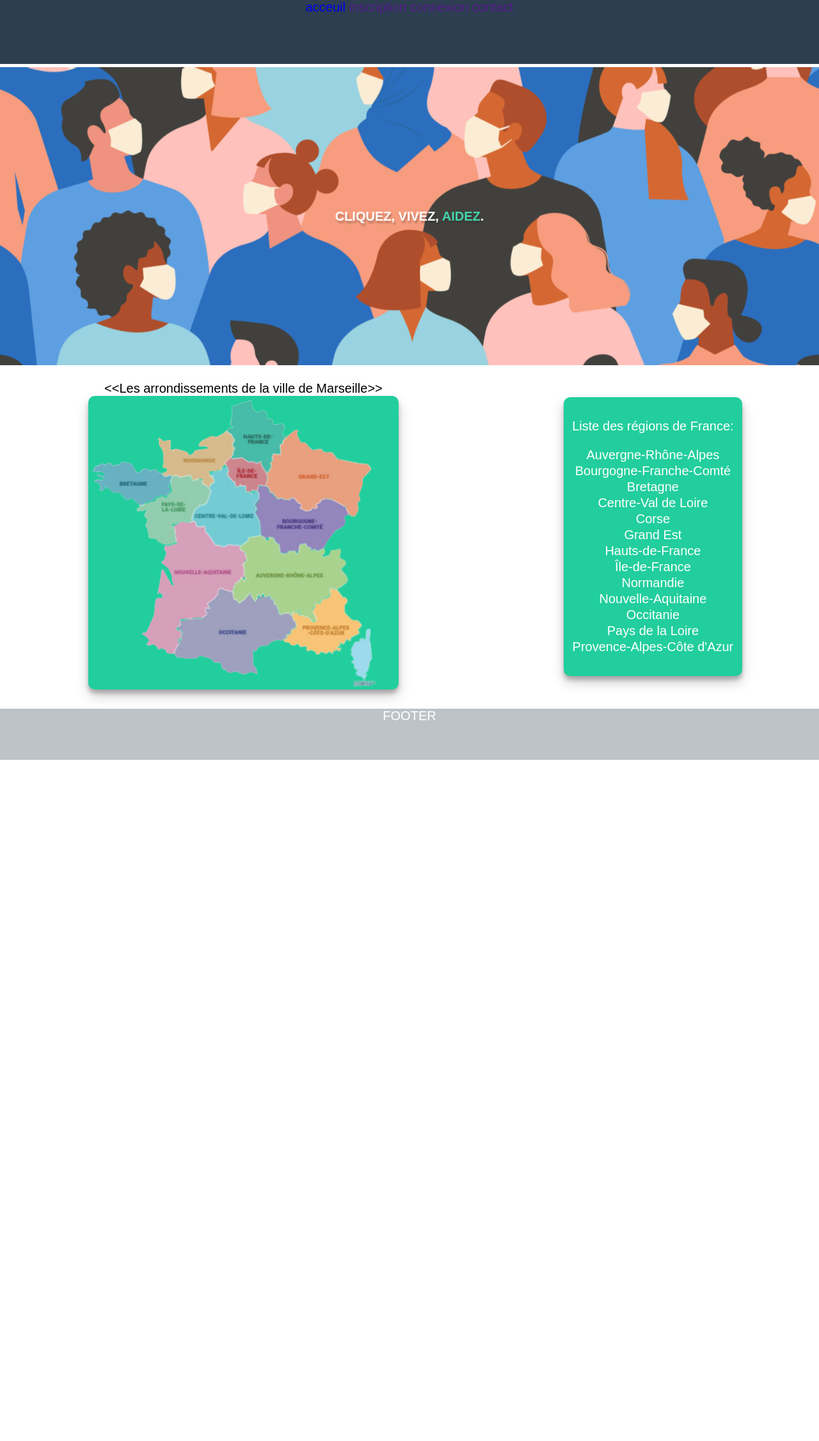
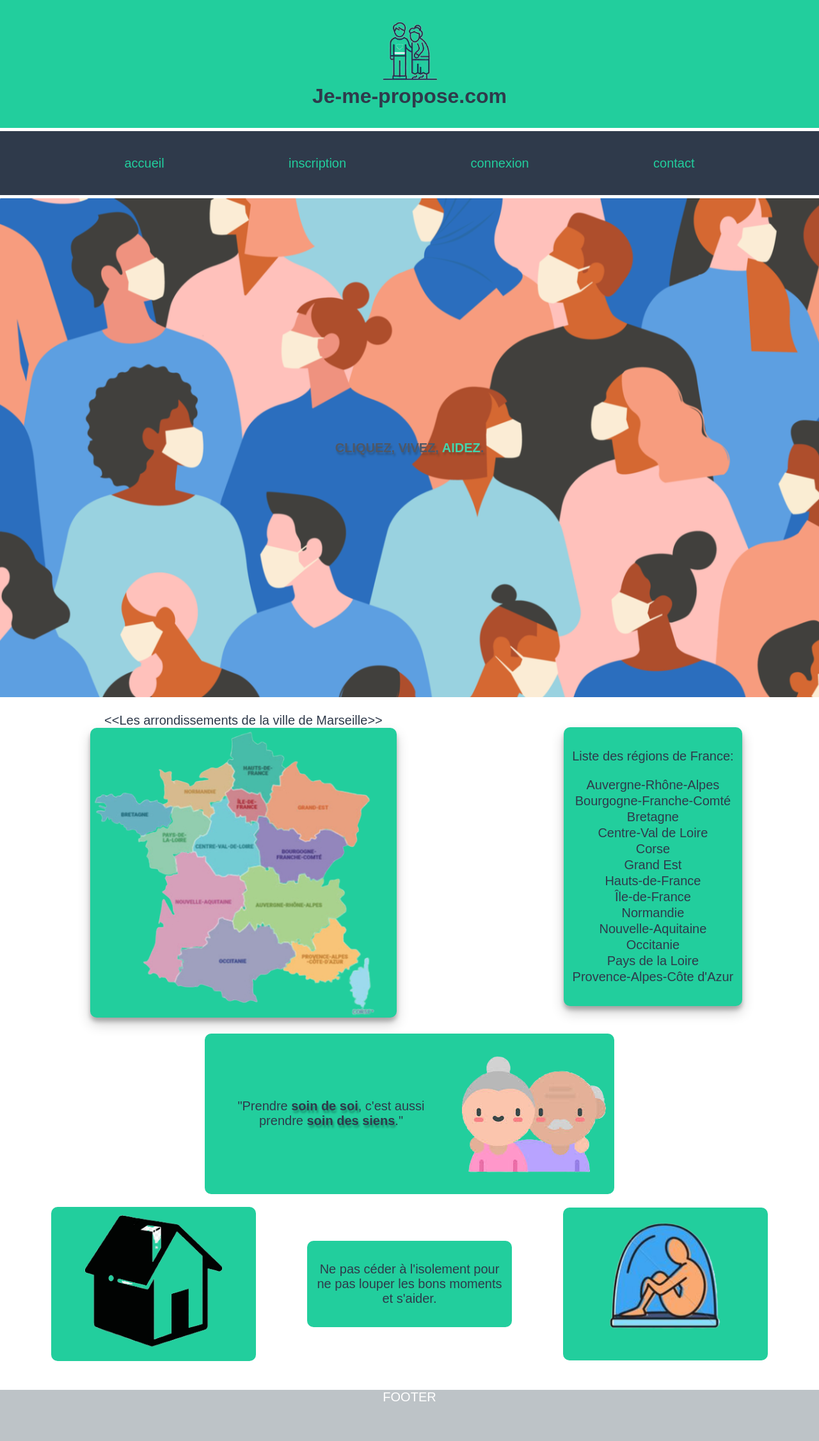
Before and after one commit to olivier-crozet/je_me_propose, a PHP site: page / in a window 1280 px wide. Shown: the whole page at 64% size. Before the commit the page ends 1188 px from the top, so only its background shows below. Run offline with PHP 8.4, Linux system fonts and the light colour scheme.

Commit message:
add img accueil et déco

```diff
--- a/css/index.css
+++ b/css/index.css
@@ -1,5 +1,7 @@
 /*MISE EN PAGE*/
-
+*{
+    box-sizing: border-box;
+}
 html, body{
     margin: 0;
     padding: 0;
@@ -8,8 +10,11 @@ body{
     display: flex;
     flex-direction: column;
     min-height: 100vh;
+    font-family: arial, sans-serif;
 }
-
+body p, li, blockquote{
+    color:var(--secondaryColor);
+}
 
 .block-accueil{
     text-align: center;
@@ -17,9 +22,13 @@ body{
     font-size: 20px;
     font-family:arial;
 }
+.header-logo-title{
+    background-color: var(--primaryColor);
+    grid-area: header-1;
+}
 
 header{
-    background-color: #2c3e50;
+    background-color: var(--secondaryColor);
     grid-area: header;
 }
 article{
@@ -50,8 +59,9 @@ footer{
         display: grid;
         grid-gap:5px;
         grid-template-columns: 1fr;
-        grid-template-rows: 100px  2fr 2fr  100px;
+        grid-template-rows: 200px 100px  100vh 2fr  100px;
         grid-template-areas:
+            "header-1"
             "header "
             "article "
             "aside "
@@ -66,8 +76,9 @@ footer{
         display: grid;
         grid-gap:5px;
         grid-template-columns: 1fr;
-        grid-template-rows: 100px  2fr 2fr  100px;
+        grid-template-rows: 200px 100px  100vh 2fr  100px;
         grid-template-areas:
+            "header-1"
             "header "
             "article "
             "aside "
@@ -79,11 +90,32 @@ footer{
 
 }
 /*HEADER*/
-
+.header-logo-title{
+    display: flex;
+    flex-direction: column;
+    justify-content: center;
+    align-items: center;
+}
+.header-logo-title img{
+    width: 100px;
+}
+.header-logo-title h1{
+    margin: 0;
+    color: var(--secondaryColor);
+}
+header{
+    display: flex;
+    justify-content: space-evenly;
+    align-items: center;
+}
 header a{
     text-decoration: none;
+    color: var(--primaryColor);
+    transition: 0.3s;
 }
-
+header a:hover{
+    opacity:0.7;
+}
 /*ARTICLE*/
 
 article{
@@ -116,7 +148,7 @@ article span{
 }
 
 /*ASIDE*/
-aside{
+.accueil-aside-flex-container{
     display: flex;
     justify-content: space-around;
     align-items: center;
@@ -125,7 +157,7 @@ aside figure{
     margin:0;
 }
 aside figure figcaption{
-    color: black;
+    color: var(--secondaryColor);
 }
 aside figure figcaption::before{
     content:"<<"
@@ -133,7 +165,7 @@ aside figure figcaption::before{
 aside figure figcaption::after{
     content:">>"
 }
-aside img{
+#carte-region-de-france{
     box-shadow: 0 10px 20px rgba(0, 0, 0, 0.19), 0 6px 6px rgba(0, 0, 0, 0.23);
     border-radius: 10px;
     border:3px dashed #ffffff00;
@@ -141,8 +173,8 @@ aside img{
     background-color: var(--primaryColor);
     transition: 0.3s;
 }
-aside img:hover{
-    border:3px dashed white;
+#carte-region-de-france:hover{
+    border:3px dashed var(--secondaryColor);
 
 }
 .accueil-liste-regions{
@@ -164,9 +196,67 @@ aside img:hover{
     padding: 0;
 }
 .accueil-liste-regions:hover{
-    border:3px dashed white;
+    border:3px dashed var(--secondaryColor);
 }
-
+.block-people-care{
+    display: flex;
+    justify-content: center;
+    margin: 20px 0;
+}
+.people-care{
+    display: flex;
+    justify-content: center;
+    align-items: center;
+    border:3px dashed #ffffff00;
+    transition: 0.3s;
+    background-color: var(--primaryColor);
+    width: 50%;
+    border-radius: 10px;
+}
+.people-care:hover{
+    border:3px dashed var(--secondaryColor);
+}
+.people-care blockquote span{
+    font-weight: bold;
+    text-shadow: 2px 4px 3px rgba(0,0,0,0.3);
+}
+.people-care img{
+    padding:10px;
+    width: 50%;
+}
+.people-care img{
+    padding: 10px;
+}
+.people-care p{
+    padding: 10px;
+}
+.block-people-care-2{
+    display: flex;
+    justify-content: space-evenly;
+    margin: 20px 0;
+}
+.block-people-care-2 p{
+    padding: 10px;
+}
+.people-care-50{
+    align-self: center;
+    background-color: var(--primaryColor);
+    width: fit-content;
+    border:3px dashed #ffffff00;
+    transition: 0.3s;
+    border-radius: 10px;
+    width: 25%;
+}
+.people-care-50:hover{
+    border:3px dashed var(--secondaryColor);
+}
+.people-care-50 blockquote{
+    padding:10px;
+}
+.people-care-50 img{
+    padding:10px;
+    width: 75%;
+}
 /*MEDIAS*/
 
 @media screen and (max-width:779px){
@@ -174,17 +264,24 @@ aside img:hover{
         display: grid;
         grid-gap:5px;
         grid-template-columns: 1fr;
-        grid-template-rows: 100px  2fr 2fr  100px;
+        grid-template-rows: 200px 100px  100vh 2fr  100px;
         grid-template-areas:
+            "header-1"
             "header"
             "article"
             "aside"
             "footer";
     }
+    header{
+        display: flex;
+        flex-direction: column;
+        justify-content: space-evenly;
+        align-items: center;
+    }
     footer{
         margin-top:0;
     }
-    aside{
+    .accueil-aside-flex-container{
         display: flex;
         flex-direction: column;
         align-items: center;
@@ -200,10 +297,25 @@ aside img:hover{
         line-height: 25px;
         width:85%;
     }
+    .people-care{
+        display: flex;
+        flex-direction: column;
+        width: 80%;
+    }
+    .block-people-care-2{
+        display: flex;
+        flex-direction: column;
+        margin: 20px 0;
+    }
+    .people-care-50{
+        margin:20px;
+        width: 80%;
+    }
 }
 
 /*VAR*/
 
 :root{
     --primaryColor:rgb(34, 206, 157);
+    --secondaryColor: #2F3A4B;
 }
--- a/index.php
+++ b/index.php
@@ -5,11 +5,18 @@
     <meta charset="UTF-8">
     <meta name="viewport" content="width=device-width, initial-scale=1.0">
     <link rel="stylesheet" type="text/css" href="css/index.css">
+    <link rel="icon" type="image/png" href="pics/icon/jeMePropose.png">
     <title>Accueil</title>
 </head>
 
 <body>
     <div id="container-mise-en-page">
+
+        <div class="header-logo-title">
+            <img src="pics/icon/jeMePropose.png" alt="je me propose logo" title="Site d'entraide">
+            <h1>Je-me-propose.com</h1>
+        </div>
+
         <header class="block-accueil">
             <?php include "source/header.php";  ?>
 
@@ -22,9 +29,10 @@
             </div>
         </article>
         <aside class="block-accueil">
+            <div class="accueil-aside-flex-container">
                 <figure>
                     <figcaption>Les arrondissements de la ville de Marseille</figcaption>
-                <img src="pics/img/accueil-france-region.png" alt="plan de la ville">
+                    <img id="carte-region-de-france" src="pics/img/accueil-france-region.png" alt="carte région de france" title="Régions de France">
                 </figure>
                 <div class="accueil-liste-regions">
                     <p>Liste des régions de France:</p>
@@ -44,6 +52,26 @@
                         <li>Provence-Alpes-Côte d'Azur</li>
                     </ul>
                 </div>
+            </div>
+            <!--BLOCK EXPLAINATION 1-->
+            <div class="block-people-care">
+                <div class="people-care">
+                <blockquote>"Prendre <span>soin de soi</span>, c'est aussi prendre <span>soin des siens</span>."</blockquote>
+                    <img src="pics/img/old-people.png" alt="personne agées dessein" title="help world n people">
+                </div>
+            </div>
+            <!--BLOCK EXPLAINATION 2-->
+            <div class="block-people-care-2">
+                <div class="people-care-50">
+                    <img src="pics/img/maison.png" alt="maison" title="maisonnette">
+                </div>
+                <div class="people-care-50">
+                    <p>Ne pas céder à l'isolement pour ne pas louper les bons moments et s'aider.</p>
+                </div>
+                <div class="people-care-50">
+                    <img src="pics/img/isolement.png" alt="isolement" title="isolement">
+                </div>
+            </div>
         </aside>
         <footer class="block-accueil">FOOTER</footer>
 
--- a/source/header.php
+++ b/source/header.php
@@ -4,7 +4,7 @@ session_start();
 
 
 
-	<a href="index.php">acceuil</a>
+	<a href="index.php">accueil</a>
 	<?php
 	if (isset($_SESSION['id']))
 	 { ?>
```
Also changed, not shown: pics/icon/jeMePropose.png (added), pics/img/31649-removebg-preview.png (added), pics/img/31649.png (added), pics/img/covid.png (added), pics/img/exchange.jpg (added), pics/img/isolement.png (added), pics/img/maison.png (added), pics/img/masque-removebg-preview.png (added), pics/img/old-people.png (added), pics/img/people-care.png (added), pics/img/pics-profile.png (added), pics/img/serrage-main-removebg-preview.png (added), pics/img/texte-bulle.png (added). Lines whose indentation alone changed are shown as unchanged.
